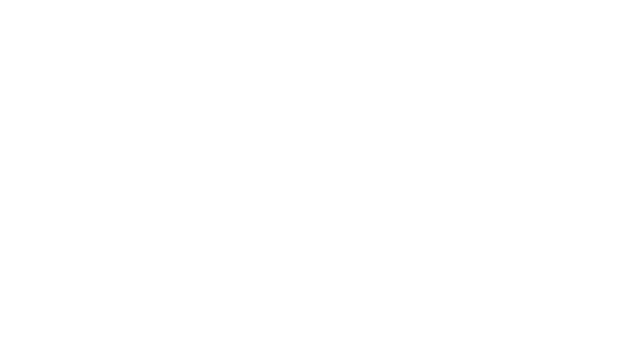
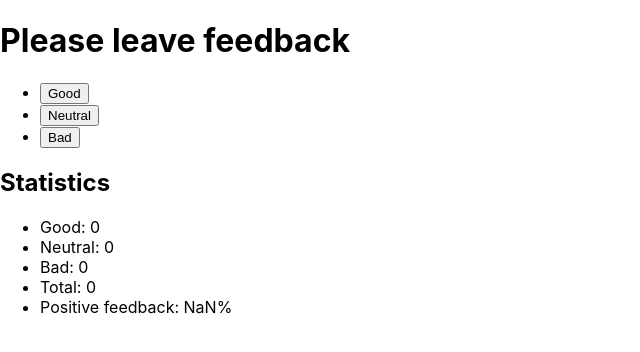
Before and after one commit to MajorPrestige/goit-react-hw-02-feedback, a React (Create React App) app: page / in a window 1280 px wide. Shown: the top 352 px of the page, without its empty margins (0-640 px from the left). Built offline with nearby package versions, Linux system fonts and the light colour scheme.

Commit message:
create Statistics.jsx

```diff
--- a/src/components/App.jsx
+++ b/src/components/App.jsx
@@ -1,3 +1,7 @@
+import Statistics from 'components/Statisctics/Statistics.jsx';
+
 export const App = () => {
-  return <main></main>;
+  return (
+    <Statistics good={0} neutral={0} bad={0} total={0} positivePercentage={0} />
+  );
 };
--- /dev/null
+++ b/src/components/Statisctics/Statistics.jsx
@@ -0,0 +1,92 @@
+import React, { Component } from 'react';
+import styled from '@emotion/styled';
+
+import PropTypes from 'prop-types';
+
+class Statistics extends Component {
+  static defaultProps = {
+    good: 0,
+    neutral: 0,
+    bad: 0,
+  };
+
+  static propTypes = {
+    good: PropTypes.number,
+    neutral: PropTypes.number,
+    bad: PropTypes.number,
+  };
+
+  state = {
+    good: this.props.good,
+    neutral: this.props.neutral,
+    bad: this.props.bad,
+  };
+
+  handleIncrement = event => {
+    this.setState(prevState => ({
+      [event.target.name]: prevState[event.target.name] + 1,
+    }));
+  };
+
+  countTotalFeedback() {
+    return this.state.good + this.state.neutral + this.state.bad;
+  }
+
+  countPositiveFeedbackPercentage() {
+    return Math.floor((this.state.good / this.countTotalFeedback()) * 100);
+  }
+
+  render() {
+    return (
+      <main>
+        <div>
+          <h1>Please leave feedback</h1>
+          <ul>
+            <li>
+              <button name="good" type="button" onClick={this.handleIncrement}>
+                Good
+              </button>
+            </li>
+            <li>
+              <button
+                name="neutral"
+                type="button"
+                onClick={this.handleIncrement}
+              >
+                Neutral
+              </button>
+            </li>
+            <li>
+              <button name="bad" type="button" onClick={this.handleIncrement}>
+                Bad
+              </button>
+            </li>
+          </ul>
+        </div>
+        <div>
+          <h2>Statistics</h2>
+          <ul>
+            <li>
+              Good: <span>{this.state.good}</span>
+            </li>
+            <li>
+              Neutral: <span>{this.state.neutral}</span>
+            </li>
+            <li>
+              Bad: <span>{this.state.bad}</span>
+            </li>
+            <li>
+              Total: <span>{this.countTotalFeedback()}</span>
+            </li>
+            <li>
+              Positive feedback:{' '}
+              <span>{this.countPositiveFeedbackPercentage()}%</span>
+            </li>
+          </ul>
+        </div>
+      </main>
+    );
+  }
+}
+
+export default Statistics;
```
Also changed, not shown: package.json (+1 -6 lines), 1 other file (tests, documents, lock files or other folders).
